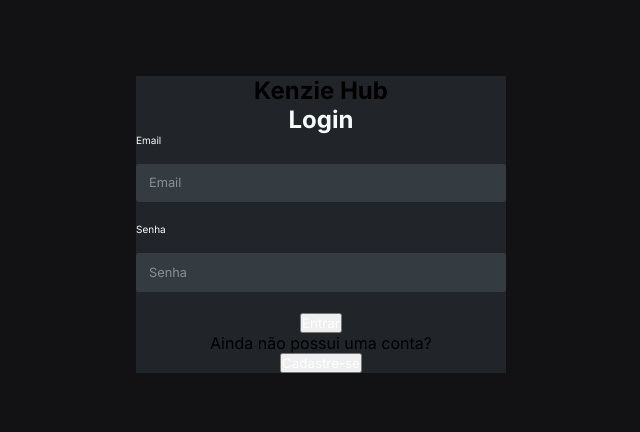
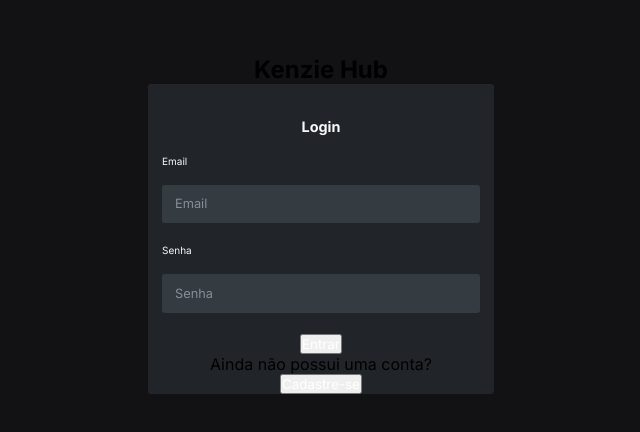
Before and after one commit to werikscs/hub-portfolios, a React (Create React App) app: page / in a window 1280 px wide. Shown: the part 176-608 px from the top of the page, without its empty margins (319-959 px from the left). Built offline with nearby package versions, Linux system fonts and the light colour scheme.

Commit message:
feat(src/pages/login/styles.js): add more styles

```diff
--- a/src/pages/Login/styles.js
+++ b/src/pages/Login/styles.js
@@ -6,10 +6,10 @@ export const Section = styled.section`
   align-items: center;
 
   width: 100%;
-  min-width: 300px;
+  min-width: 320px;
   max-width: 370px;
 
-  background-color: var(--color-gray-3);
+  padding: 0 12px;
 `;
 
 export const Div = styled.div`
@@ -18,4 +18,17 @@ export const Div = styled.div`
   align-items: center;
 
   width: 100%;
+
+  padding: 0 14px;
+
+  border-radius: 3px;
+
+  background-color: var(--color-gray-3);
+
+  h2 {
+    margin-top: 34px;
+    margin-bottom: 20px;
+
+    font-size: 0.9rem;
+  }
 `;
```
